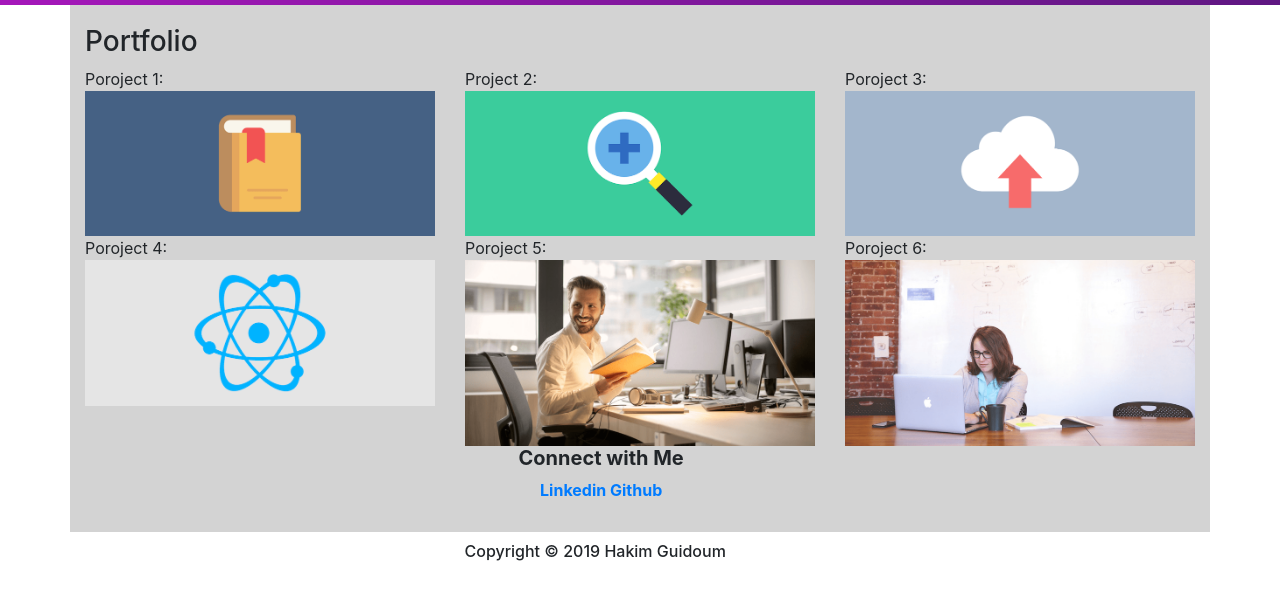
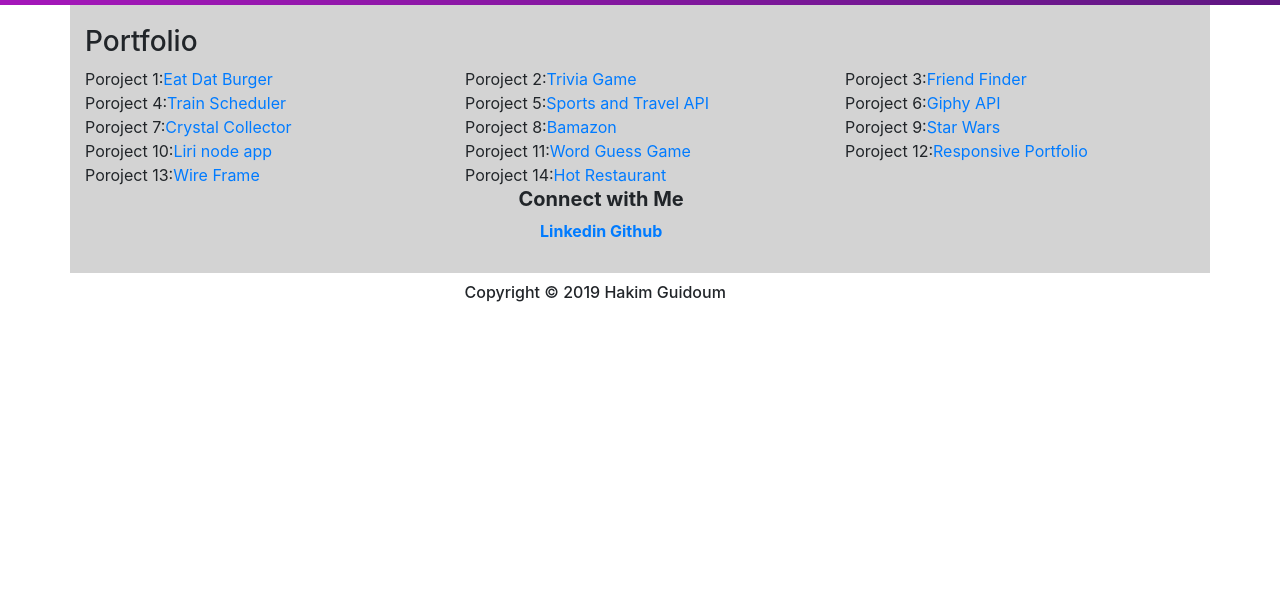
Before and after one commit to hguidoum/Bootstrap-Portfolio, a plain HTML site: page portfolio.html in a window 1280 px wide. Shown: the part 61-660 px from the top of the page. Drawn offline with nearby package versions, Linux system fonts and the light colour scheme.

Commit message:
updated with links to my projects

```diff
--- a/portfolio.html
+++ b/portfolio.html
@@ -34,33 +34,21 @@
       <div class="container">
             <h3>Portfolio</h3>
                 <div class="row">
-                  <div class="col-md-4">
-                    Poroject 1:
-                    <img src="images/1.png">
+                  <div class="col-md-4">Poroject 1:<a href="https://github.com/hguidoum/burger">Eat Dat Burger</a></div>
+                  <div class="col-md-4">Poroject 2:<a href="https://github.com/hguidoum/TriviaGame">Trivia Game</a></div>
+                  <div class="col-md-4">Poroject 3:<a href="https://github.com/hguidoum/friend-finder">Friend Finder</a></div>
+                  <div class="col-md-4">Poroject 4:<a href="https://github.com/hguidoum/Train_Scheduler">Train Scheduler</a></div>
+                  <div class="col-md-4">Poroject 5:<a href="https://github.com/zhaokevinma/project1">Sports and Travel API</a></div>
+                  <div class="col-md-4">Poroject 6:<a href="https://github.com/hguidoum/GIPHY_api">Giphy API</a></div>
+                  <div class="col-md-4">Poroject 7:<a href="https://github.com/hguidoum/Crystal-Collector">Crystal Collector</a></div>
+                  <div class="col-md-4">Poroject 8:<a href="https://github.com/hguidoum/bamazon">Bamazon</a></div>
+                  <div class="col-md-4">Poroject 9:<a href="https://github.com/hguidoum/stratwars1">Star Wars</a></div>
+                  <div class="col-md-4">Poroject 10:<a href="https://github.com/hguidoum/liri-node-app">Liri node app</a></div>
+                  <div class="col-md-4">Poroject 11:<a href="https://github.com/hguidoum/WordGuessGame">Word Guess Game</a></div>
+                  <div class="col-md-4">Poroject 12:<a href="https://github.com/hguidoum/Responsive-Portfolio">Responsive Portfolio</a></div>
+                  <div class="col-md-4">Poroject 13:<a href="https://github.com/hguidoum/HW-Wireframe">Wire Frame</a></div>
+                  <div class="col-md-4">Poroject 14:<a href="https://github.com/hguidoum/Hot_Restaurant">Hot Restaurant</a></div>
                   </div>
-                  <div class="col-md-4">
-                   Project 2:
-                   <img src="images/2.png">
-                  </div>
-                  <div class="col-md-4">
-                    Poroject 3:
-                    <img src="images/3.png">
-                  </div>
-                </div>
-                <div class="row">
-                   <div class="col-md-4">
-                    Poroject 4:
-                    <img src="images/4.png">
-                  </div>
-                  <div class="col-md-4">
-                    Poroject 5:
-                    <img src="images/5.png">
-                  </div>
-                  <div class="col-md-4">
-                    Poroject 6:
-                    <img src="images/6.png">
-                  </div>
-                </div>
                 <h5 class="titles">Connect with Me</h5>
 			<section class="link-images">
 				<a href="https://www.linkedin.com/in/hakim-guidoum-a047a3b3/">Linkedin</a>
```
